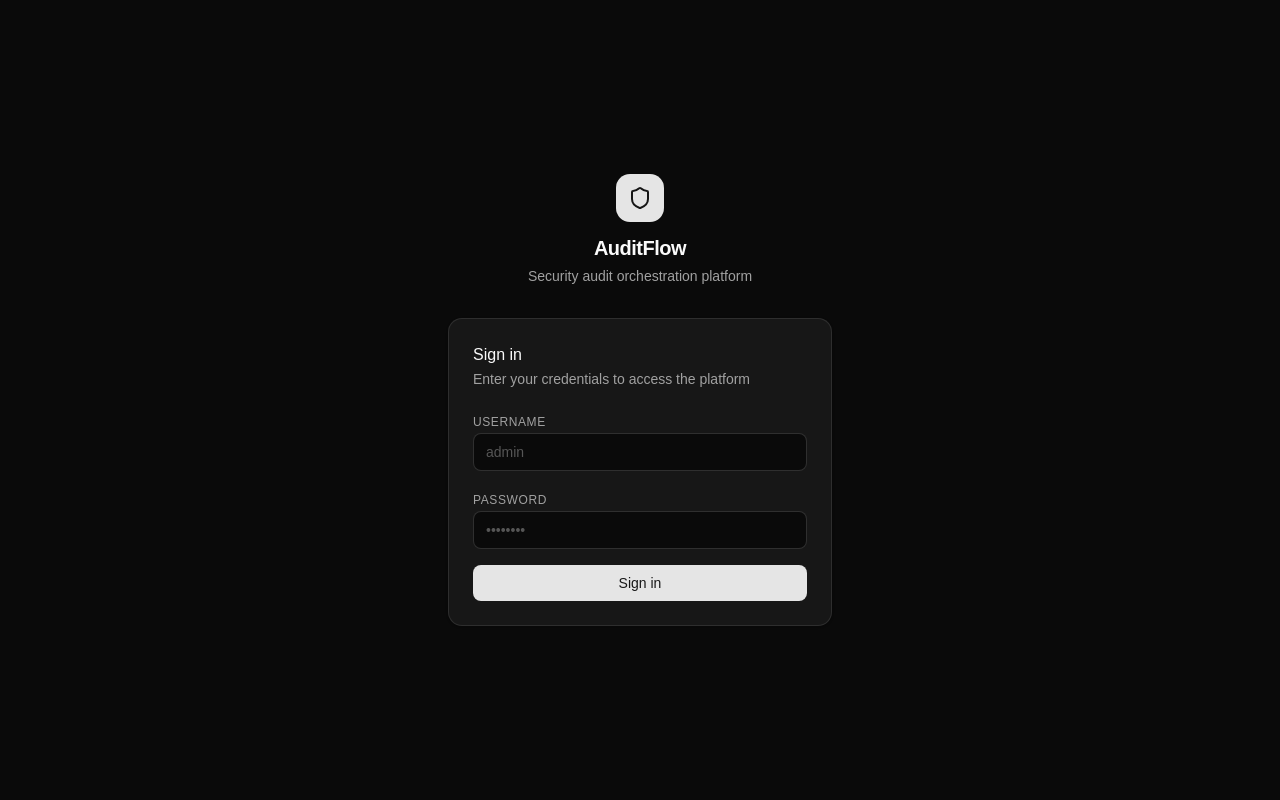
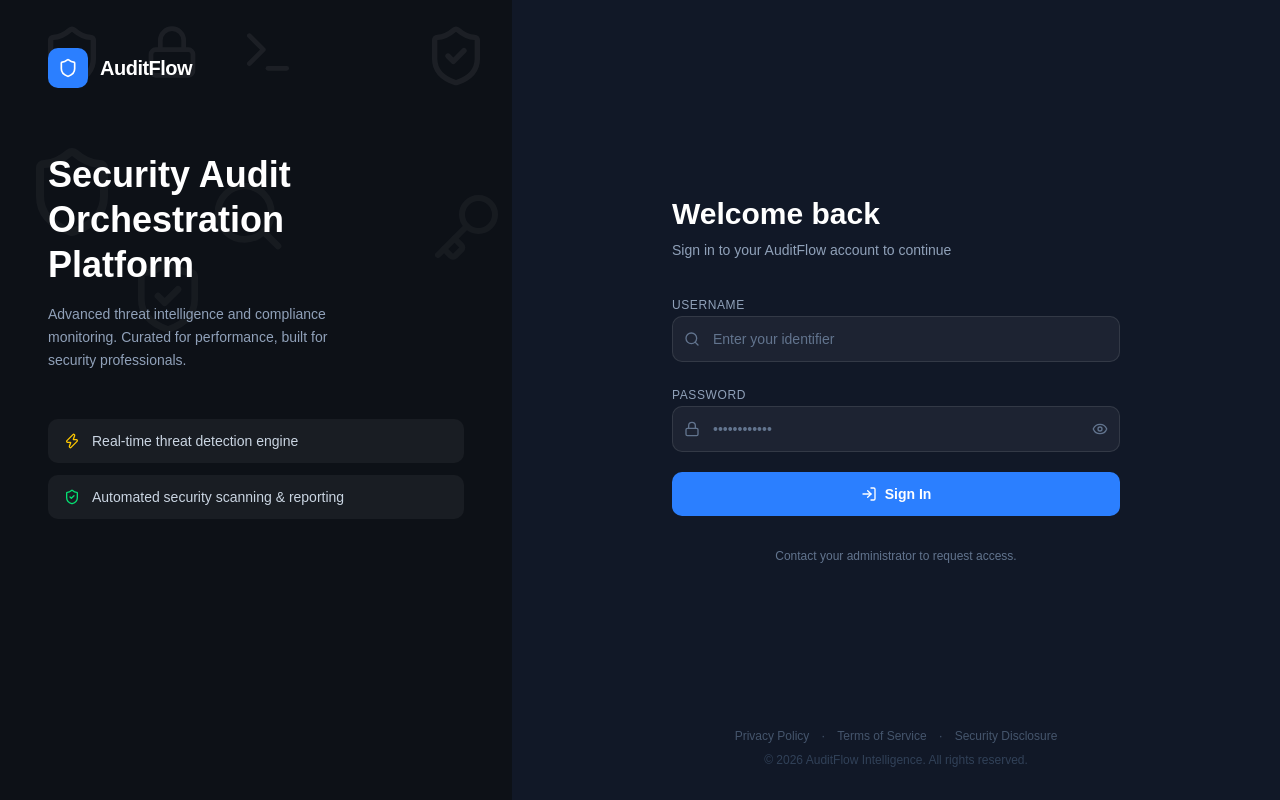
Before and after one commit to javigrci/tfg, a React (Vite) app in the folder frontend/: page / in a window 1280 px wide. Before the commit this address led to /login. Built offline with nearby package versions, Linux system fonts and the light colour scheme.

Commit message:
feat: pantalla de login implementada

```diff
--- a/frontend/src/App.tsx
+++ b/frontend/src/App.tsx
@@ -15,15 +15,16 @@ export default function App() {
     <AuthProvider>
       <BrowserRouter>
         <Routes>
-          <Route path="/login" element={<Login />} />
+          <Route path="/" element={<Login />} />
           <Route element={<ProtectedRoute />}>
             <Route element={<AppLayout />}>
-              <Route index element={<Dashboard />} />
+              <Route path="audits" element={<Audits />} />
               <Route path="audits" element={<Audits />} />
               <Route path="audits/:id" element={<AuditDetail />} />
               <Route path="targets" element={<Targets />} />
               <Route path="findings" element={<Findings />} />
               <Route path="reports" element={<Reports />} />
+              <Route path="dashboard" element={<Dashboard />} />
             </Route>
           </Route>
         </Routes>
--- a/frontend/src/components/ProtectedRoute.tsx
+++ b/frontend/src/components/ProtectedRoute.tsx
@@ -3,5 +3,5 @@ import { useAuth } from '@/context/AuthContext'
 
 export default function ProtectedRoute() {
   const { token } = useAuth()
-  return token ? <Outlet /> : <Navigate to="/login" replace />
+  return token ? <Outlet /> : <Navigate to="/" replace />
 }
--- a/frontend/src/lib/api.ts
+++ b/frontend/src/lib/api.ts
@@ -12,4 +12,16 @@ api.interceptors.request.use(config => {
   return config
 })
 
+// Si el backend devuelve 401, el token expiró o es inválido — limpiar sesión
+api.interceptors.response.use(
+  response => response,
+  error => {
+    if (error.response?.status === 401) {
+      localStorage.removeItem('token')
+      window.location.href = '/'
+    }
+    return Promise.reject(error)
+  }
+)
+
 export default api
--- a/frontend/src/pages/Login.tsx
+++ b/frontend/src/pages/Login.tsx
@@ -1,16 +1,25 @@
-import { useState, type FormEvent } from 'react'
+import { useState, useEffect, type FormEvent } from 'react'
 import { useNavigate } from 'react-router-dom'
-import { Shield, Loader2 } from 'lucide-react'
+import {
+  Shield, Lock, Terminal, ShieldCheck, Search,
+  Key, Eye, EyeOff, Zap, LogIn,
+} from 'lucide-react'
 import { useAuth } from '@/context/AuthContext'
 
 export default function Login() {
-  const { login } = useAuth()
+  const { login, token } = useAuth()
   const navigate = useNavigate()
 
   const [username, setUsername] = useState('')
   const [password, setPassword] = useState('')
+  const [showPassword, setShowPassword] = useState(false)
   const [error, setError] = useState('')
   const [loading, setLoading] = useState(false)
+
+  // Si ya hay sesión activa, redirigir directamente
+  useEffect(() => {
+    if (token) navigate('/audits', { replace: true })
+  }, [token, navigate])
 
   async function handleSubmit(e: FormEvent) {
     e.preventDefault()
@@ -18,7 +27,7 @@ export default function Login() {
     setLoading(true)
     try {
       await login(username, password)
-      navigate('/', { replace: true })
+      navigate('/audits', { replace: true })
     } catch {
       setError('Invalid username or password')
     } finally {
@@ -27,78 +36,156 @@ export default function Login() {
   }
 
   return (
-    <div className="flex min-h-screen items-center justify-center bg-background px-4">
-      <div className="w-full max-w-sm space-y-8">
+    <div className="flex min-h-screen" style={{ background: '#0d1117' }}>
 
+      {/* ── Panel izquierdo ── */}
+      <div className="hidden lg:flex flex-col w-2/5 p-12 relative overflow-hidden">
+
+        {/* Iconos de fondo decorativos */}
+        <div className="absolute inset-0 overflow-hidden pointer-events-none select-none">
+          <Shield   className="absolute top-6  left-10  h-16 w-16 text-white opacity-[0.06]" />
+          <Lock     className="absolute top-6  left-36  h-14 w-14 text-white opacity-[0.06]" />
+          <Terminal className="absolute top-6  left-60  h-14 w-14 text-white opacity-[0.06]" />
+          <ShieldCheck className="absolute top-6  right-6  h-16 w-16 text-white opacity-[0.06]" />
+          <Shield   className="absolute top-36 left-6   h-24 w-24 text-white opacity-[0.04]" />
+          <Search   className="absolute top-44 left-52  h-20 w-20 text-white opacity-[0.04]" />
+          <Key      className="absolute top-48 right-2  h-18 w-18 text-white opacity-[0.04]" />
+          <ShieldCheck className="absolute top-64 left-32  h-20 w-20 text-white opacity-[0.04]" />
+        </div>
+
+        <div className="relative z-10 flex flex-col h-full">
           {/* Logo */}
-        <div className="flex flex-col items-center gap-3">
-          <div className="flex h-12 w-12 items-center justify-center rounded-xl bg-primary">
-            <Shield className="h-6 w-6 text-primary-foreground" />
+          <div className="flex items-center gap-3 mb-16">
+            <div className="flex h-10 w-10 items-center justify-center rounded-lg bg-blue-500">
+              <Shield className="h-5 w-5 text-white" />
             </div>
-          <div className="text-center">
-            <h1 className="text-xl font-semibold tracking-tight text-foreground">
-              AuditFlow
+            <span className="text-white font-semibold text-xl tracking-tight">AuditFlow</span>
+          </div>
+
+          {/* Headline */}
+          <div className="flex-1">
+            <h1 className="text-4xl font-bold text-white leading-tight mb-4">
+              Security Audit<br />Orchestration<br />Platform
             </h1>
-            <p className="text-sm text-muted-foreground mt-1">
-              Security audit orchestration platform
+            <p className="text-slate-400 text-sm leading-relaxed max-w-xs">
+              Advanced threat intelligence and compliance monitoring.
+              Curated for performance, built for security professionals.
             </p>
+
+            {/* Feature chips */}
+            <div className="mt-12 space-y-3">
+              <div className="flex items-center gap-3 rounded-lg bg-white/5 px-4 py-3">
+                <Zap className="h-4 w-4 shrink-0 text-yellow-400" />
+                <span className="text-slate-300 text-sm">Real-time threat detection engine</span>
+              </div>
+              <div className="flex items-center gap-3 rounded-lg bg-white/5 px-4 py-3">
+                <ShieldCheck className="h-4 w-4 shrink-0 text-green-400" />
+                <span className="text-slate-300 text-sm">Automated security scanning &amp; reporting</span>
+              </div>
+            </div>
+          </div>
         </div>
       </div>
 
-        {/* Card */}
-        <div className="rounded-xl border border-border bg-card p-6 shadow-sm space-y-5">
-          <div>
-            <h2 className="text-base font-medium text-foreground">Sign in</h2>
-            <p className="text-sm text-muted-foreground mt-0.5">
-              Enter your credentials to access the platform
+      {/* ── Panel derecho ── */}
+      <div
+        className="flex flex-1 flex-col items-center justify-between p-8"
+        style={{ background: '#111827' }}
+      >
+        <div className="flex w-full max-w-md flex-1 flex-col justify-center">
+          {/* Cabecera del form */}
+          <div className="mb-8">
+            <h2 className="text-3xl font-bold text-white mb-2">Welcome back</h2>
+            <p className="text-sm text-slate-400">
+              Sign in to your AuditFlow account to continue
             </p>
           </div>
 
-          <form onSubmit={handleSubmit} className="space-y-4">
+          <form onSubmit={handleSubmit} className="space-y-5">
+            {/* Username */}
             <div className="space-y-1.5">
-              <label className="text-xs font-medium uppercase tracking-wider text-muted-foreground">
+              <label className="text-xs font-medium uppercase tracking-wider text-slate-400">
                 Username
               </label>
+              <div className="relative">
+                <Search className="absolute left-3 top-1/2 h-4 w-4 -translate-y-1/2 text-slate-500" />
                 <input
                   type="text"
                   value={username}
                   onChange={e => setUsername(e.target.value)}
-                placeholder="admin"
+                  placeholder="Enter your identifier"
                   required
-                className="w-full rounded-md border border-input bg-background px-3 py-2 text-sm text-foreground placeholder:text-muted-foreground/50 focus:outline-none focus:ring-2 focus:ring-ring"
+                  autoComplete="username"
+                  className="w-full rounded-lg border border-white/10 bg-white/5 py-3 pl-10 pr-4 text-sm text-white placeholder:text-slate-500 focus:border-transparent focus:outline-none focus:ring-2 focus:ring-blue-500"
                 />
               </div>
+            </div>
 
+            {/* Password */}
             <div className="space-y-1.5">
-              <label className="text-xs font-medium uppercase tracking-wider text-muted-foreground">
+              <label className="text-xs font-medium uppercase tracking-wider text-slate-400">
                 Password
               </label>
+              <div className="relative">
+                <Lock className="absolute left-3 top-1/2 h-4 w-4 -translate-y-1/2 text-slate-500" />
                 <input
-                type="password"
+                  type={showPassword ? 'text' : 'password'}
                   value={password}
                   onChange={e => setPassword(e.target.value)}
-                placeholder="••••••••"
+                  placeholder="••••••••••••"
                   required
-                className="w-full rounded-md border border-input bg-background px-3 py-2 text-sm text-foreground placeholder:text-muted-foreground/50 focus:outline-none focus:ring-2 focus:ring-ring"
+                  autoComplete="current-password"
+                  className="w-full rounded-lg border border-white/10 bg-white/5 py-3 pl-10 pr-10 text-sm text-white placeholder:text-slate-500 focus:border-transparent focus:outline-none focus:ring-2 focus:ring-blue-500"
                 />
+                <button
+                  type="button"
+                  onClick={() => setShowPassword(v => !v)}
+                  className="absolute right-3 top-1/2 -translate-y-1/2 text-slate-500 hover:text-slate-300 transition-colors"
+                  tabIndex={-1}
+                >
+                  {showPassword
+                    ? <EyeOff className="h-4 w-4" />
+                    : <Eye className="h-4 w-4" />}
+                </button>
+              </div>
             </div>
 
+            {/* Error */}
             {error && (
-              <p className="text-sm text-destructive">{error}</p>
+              <p className="text-sm text-red-400">{error}</p>
             )}
 
+            {/* Submit */}
             <button
               type="submit"
               disabled={loading}
-              className="w-full flex items-center justify-center gap-2 rounded-md bg-primary px-4 py-2 text-sm font-medium text-primary-foreground transition-opacity hover:opacity-90 disabled:opacity-50"
+              className="mt-2 flex w-full items-center justify-center gap-2 rounded-lg bg-blue-500 px-4 py-3 text-sm font-semibold text-white transition-colors hover:bg-blue-600 disabled:cursor-not-allowed disabled:opacity-50"
             >
-              {loading && <Loader2 className="h-4 w-4 animate-spin" />}
-              Sign in
+              {loading
+                ? <div className="h-4 w-4 animate-spin rounded-full border-2 border-white border-t-transparent" />
+                : <LogIn className="h-4 w-4" />}
+              Sign In
             </button>
           </form>
+
+          <p className="mt-8 text-center text-xs text-slate-500">
+            Contact your administrator to request access.
+          </p>
+        </div>
+
+        {/* Footer */}
+        <div className="w-full space-y-2 text-center">
+          <div className="flex items-center justify-center gap-3 text-xs text-slate-600">
+            <span>Privacy Policy</span>
+            <span>·</span>
+            <span>Terms of Service</span>
+            <span>·</span>
+            <span>Security Disclosure</span>
+          </div>
+          <p className="text-xs text-slate-700">© 2026 AuditFlow Intelligence. All rights reserved.</p>
+        </div>
       </div>
 
     </div>
-    </div>
   )
 }
```
Lines whose indentation alone changed are shown as unchanged.
